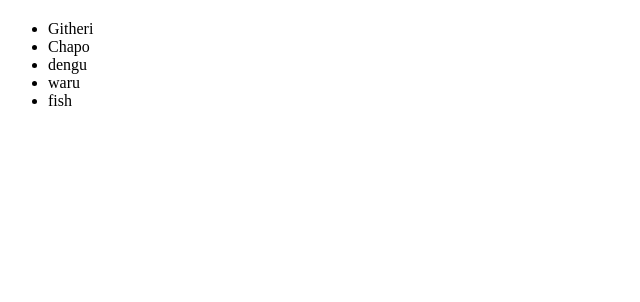
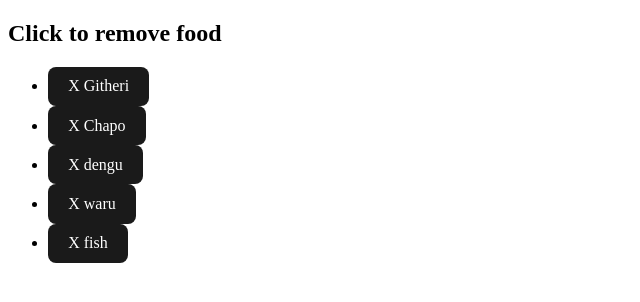
Before and after one commit to jedaqsaul/practice-react-repo, a React (Vite) app: page / in a window 1280 px wide. Shown: the top 302 px of the page, without its empty margins (0-640 px from the left). Built offline with nearby package versions, Linux system fonts and the light colour scheme.

Commit message:
Use .filter method to remove items form an array

```diff
--- a/src/demo/Foods.jsx
+++ b/src/demo/Foods.jsx
@@ -15,11 +15,16 @@ export default function Foods() {
 
   return (
     <div className="p-4">
-      <h2 className="text-xl font-bold"></h2>
+      <h2 className="text-xl font-bold">Click to remove food</h2>
       <ul>
-        {foods.map((food) => (
-          <li key={food} className="text-green-600">
-            {food}
+        {foods.map((food, index) => (
+          <li key={index}>
+            <button
+              className="text-red-600 hover:underline"
+              onClick={() => removeFood(food)}
+            >
+              X {food}
+            </button>
           </li>
         ))}
       </ul>
```
